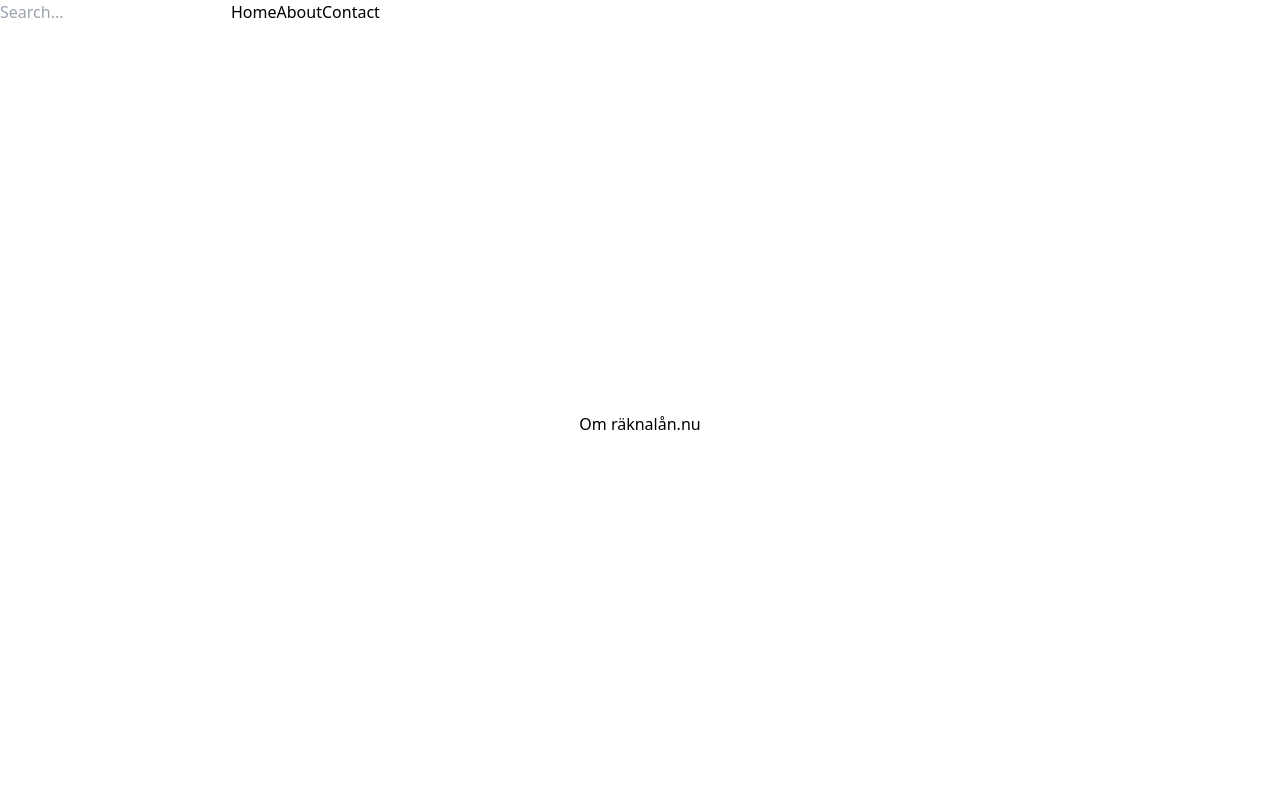
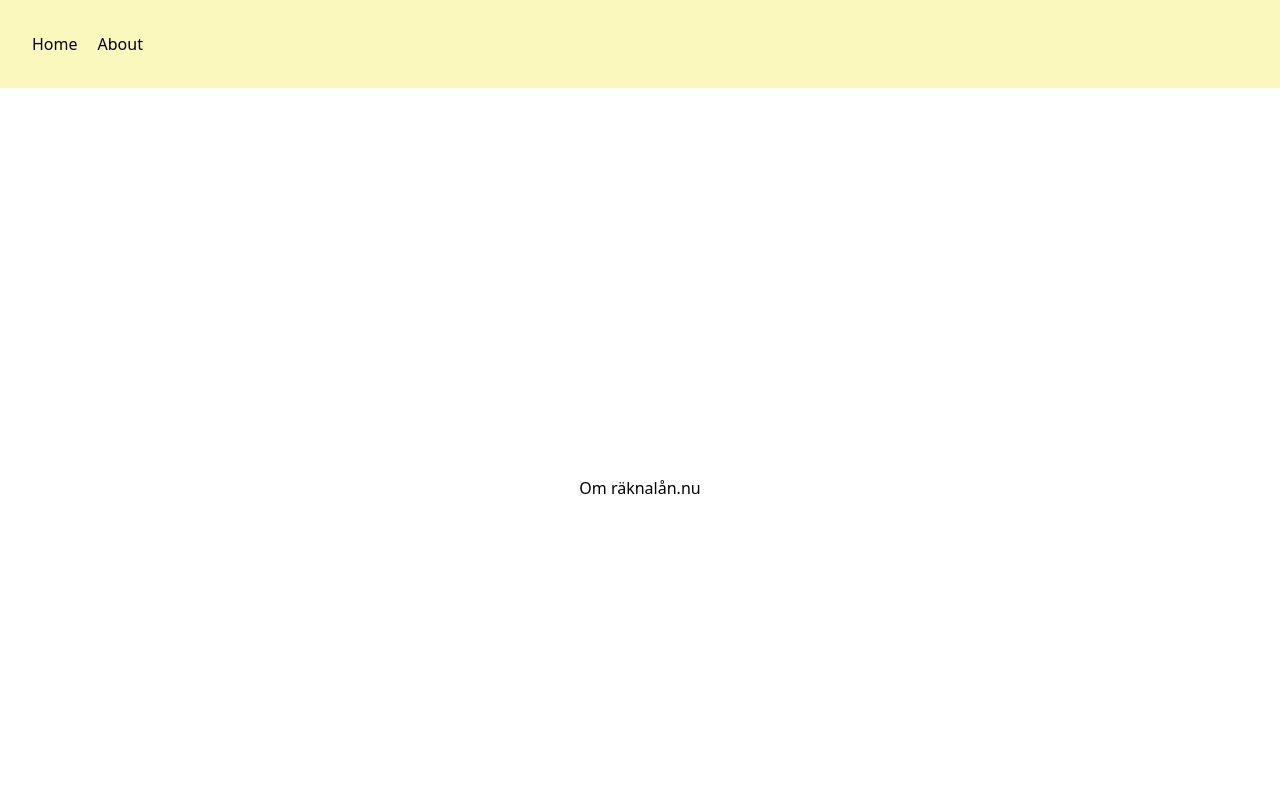
Before and after one commit to Branch/rakna, a Next.js app: page /about in a window 1280 px wide. Shown: the top 800 px of the page. Built offline with nearby package versions, Linux system fonts and the light colour scheme.

Commit message:
Updated nav menu

```diff
--- a/components/layouts/sidebar/SidebarLayout.tsx
+++ b/components/layouts/sidebar/SidebarLayout.tsx
@@ -1,20 +1,34 @@
 import Link from 'next/link'
+import { useEffect, useState } from 'react'
 
 export interface ISidebarLayout {}
 
 const SidebarLayout = () => {
+    const [isScrolledToTop, toggleScrollToTop] = useState(true)
+
+    // Used to toggle menu color
+    useEffect(() => {
+        window.onscroll = () => {
+            if (window.pageYOffset !== 0) {
+                toggleScrollToTop(false)
+            } else {
+                toggleScrollToTop(true)
+            }
+        }
+    }, [])
+
     return (
-        <nav>
-            <input placeholder="Search..." />
+        <nav
+            className={`transition ease-linear delay-50 sticky z-10 flex p-8 gap-5 top-0 mx-auto ${
+                isScrolledToTop ? 'bg-smoothYellow-50' : 'bg-white shadow-sm'
+            }`}
+        >
             <Link href="/">
                 <a>Home</a>
             </Link>
             <Link href="/about">
                 <a>About</a>
             </Link>
-            <Link href="/contact">
-                <a>Contact</a>
-            </Link>
         </nav>
     )
 }
```
